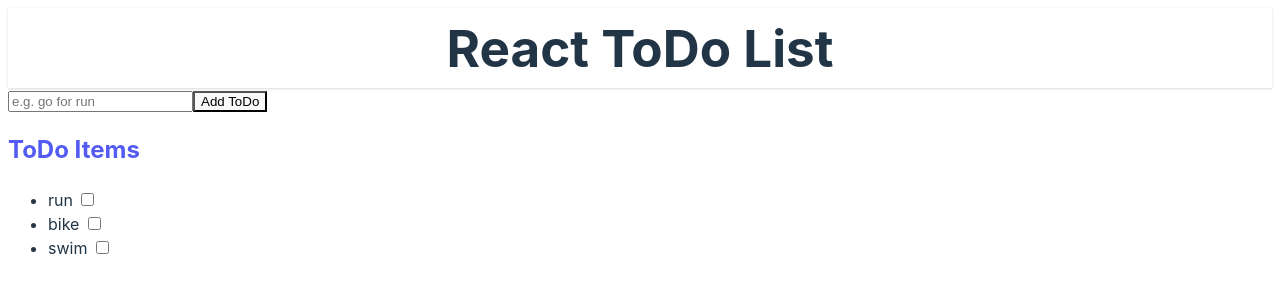
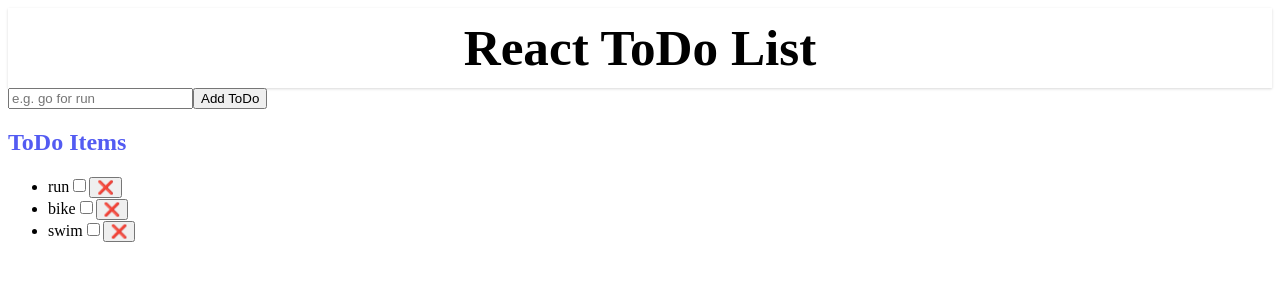
Before and after one commit to JackB91/React-Todo-List, a React (Vite) app: page / in a window 1280 px wide. Shown: the top 300 px of the page. Built offline with nearby package versions, Linux system fonts and the light colour scheme.

Commit message:
delete button functionality

```diff
--- /dev/null
+++ b/src/App.jsx
@@ -0,0 +1,14 @@
+import React from "react";
+ import Header from './components/header.jsx'
+ import List from './components/list.jsx'
+
+ export default function App() {
+
+
+    return (
+        <main>
+           <Header />
+           <List/>
+        </main>
+    )
+ }
--- a/src/components/list.jsx
+++ b/src/components/list.jsx
@@ -7,17 +7,28 @@ export default function List() {
         ['run','bike', 'swim']
     )
 
-
-    const listItems = list.map (item => (
-      <li key={item}>{item} <input type="checkbox" /></li>
-
-
-    ))
-
     function addTodo (formData) {
         const newTodo = formData.get("todo")
         setList (prevList => [...prevList, newTodo])
     }
+
+
+
+    function handleDelete (itemToDelete) {
+        console.log(itemToDelete)
+        setList (prevList => prevList.filter(item => item !== itemToDelete))
+    }
+
+
+
+    const listItems = list.map (item => (
+      <li key={item}>{item}
+         <input type="checkbox" />
+         <button onClick={() => handleDelete(item)}>❌</button>
+         </li>
+    ))
+
+
 
 return (
     <main>
--- a/src/index.css
+++ b/src/index.css
@@ -1,73 +1,3 @@
-:root {
-  font-family: Inter, system-ui, Avenir, Helvetica, Arial, sans-serif;
-  line-height: 1.5;
-  font-weight: 400;
-
-  color-scheme: light dark;
-  color: rgba(255, 255, 255, 0.87);
-  background-color: #242424;
-
-  font-synthesis: none;
-  text-rendering: optimizeLegibility;
-  -webkit-font-smoothing: antialiased;
-  -moz-osx-font-smoothing: grayscale;
-}
-
-a {
-  font-weight: 500;
-  color: #646cff;
-  text-decoration: inherit;
-}
-a:hover {
-  color: #535bf2;
-}
-
-/* body {
-  margin: 0;
-  display: flex;
-  place-items: center;
-  min-width: 320px;
-  min-height: 100vh;
-} */
-
-h1 {
-  font-size: 3.2em;
-  line-height: 1.1;
-}
-/*
-button {
-  border-radius: 8px;
-  border: 1px solid transparent;
-  padding: 0.6em 1.2em;
-  font-size: 1em;
-  font-weight: 500;
-  font-family: inherit;
-  background-color: #1a1a1a;
-  cursor: pointer;
-  transition: border-color 0.25s;
-}
-button:hover {
-  border-color: #646cff;
-}
-button:focus,
-button:focus-visible {
-  outline: 4px auto -webkit-focus-ring-color;
-} */
-
-@media (prefers-color-scheme: light) {
-  :root {
-    color: #213547;
-    background-color: #ffffff;
-  }
-  a:hover {
-    color: #747bff;
-  }
-  button {
-    background-color: #f9f9f9;
-  }
-}
-
-
 header {
   display: flex;
   justify-content: center;
@@ -78,4 +8,11 @@ header {
   box-shadow: 0px 1px 3px 0px rgba(0, 0, 0, 0.10), 0px 1px 2px 0px rgba(0, 0, 0, 0.06);
 }
 
+
+
+h1 {
+  font-size: 3.2em;
+  line-height: 1.1;
+}
+
 h2 {color: #535bf2;}
--- a/src/main.jsx
+++ b/src/main.jsx
@@ -1,12 +1,10 @@
 import { StrictMode } from 'react'
 import { createRoot } from 'react-dom/client'
 import './index.css'
-import Header from './components/header.jsx'
-import List from './components/list.jsx'
+import App from './App'
 
 createRoot(document.getElementById('root')).render(
   <StrictMode>
-    <Header />
-    <List/>
+    <App/>
   </StrictMode>,
 )
```
